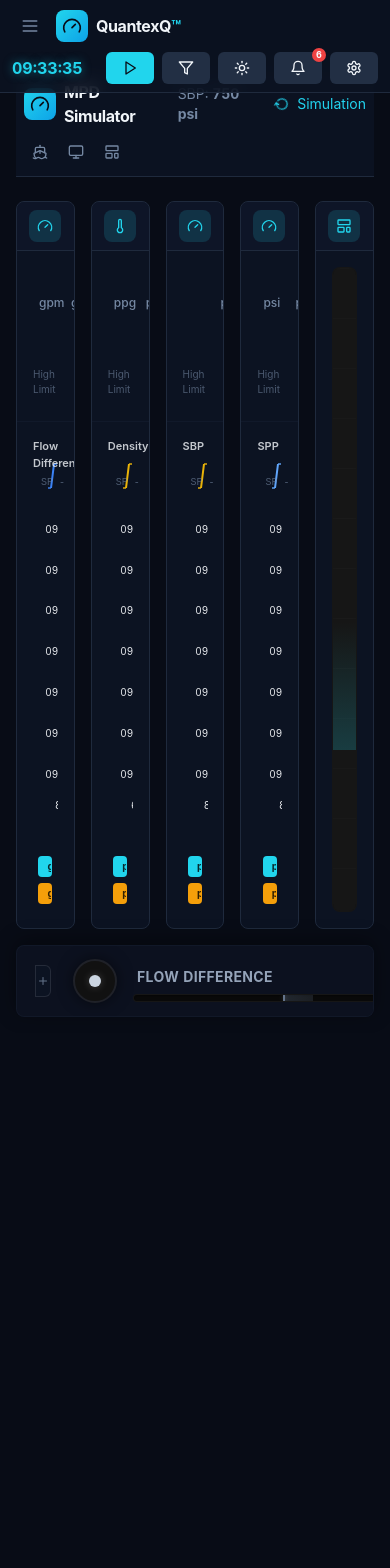
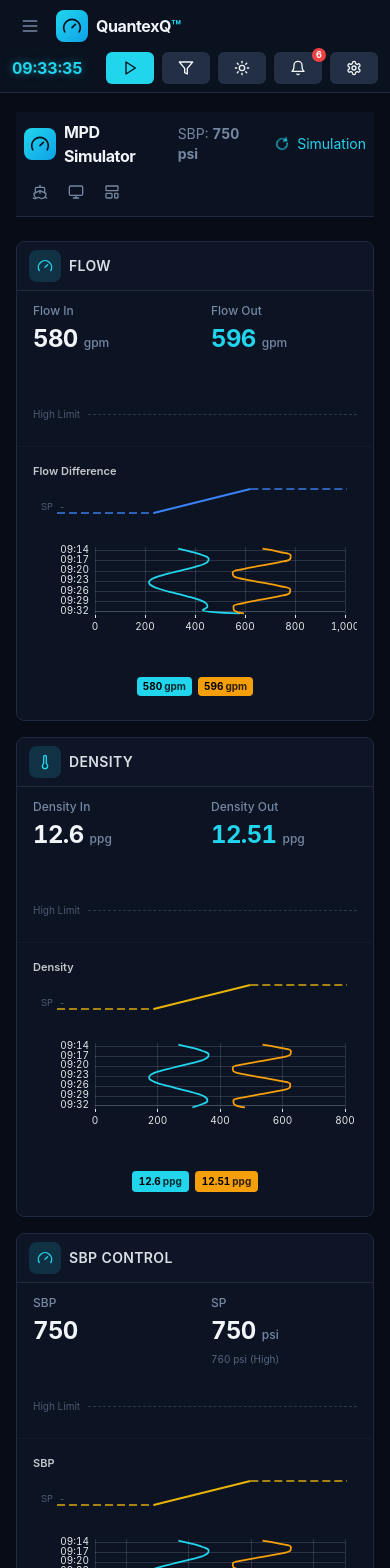
Before and after one commit to tirthpatel3107/QuantexQ, a React (Vite) app: page /mpd-simulator in a window 390 px wide. Shown: the top 1568 px of the page. Before the commit the page ends 1033 px from the top, so only its background shows below. Built offline with nearby package versions, Linux system fonts and the light colour scheme.

Commit message:
Fix: Temo Responsive changes of Mpd Simulator

```diff
--- a/src/pages/MpdSimulator.tsx
+++ b/src/pages/MpdSimulator.tsx
@@ -655,13 +655,13 @@ function ControlPanel({
   setShowFlowControls: (v: boolean) => void;
 }) {
   return (
-    <div className="h-[72px] bg-[#0C111F] border border-border/30 rounded-lg px-4 flex items-center shrink-0 backdrop-blur-sm z-10 font-sans shadow-[0_-4px_20px_rgba(0,0,0,0.4)] overflow-hidden select-none">
+    <div className="h-[72px] bg-[#0C111F] border border-border/30 rounded-lg px-2 sm:px-4 flex items-center shrink-0 backdrop-blur-sm z-10 font-sans shadow-[0_-4px_20px_rgba(0,0,0,0.4)] overflow-x-auto overflow-y-hidden select-none custom-scrollbar">
       {/* 1. Toggle & Flow Difference (Left) */}
-      <div className="flex h-full items-center pl-2 pr-6 gap-4 bg-[#0C111F] border-r border-white/5 relative group shrink-0">
+      <div className="flex h-full items-center pl-1 pr-3 sm:pl-2 sm:pr-6 gap-2 sm:gap-4 bg-[#0C111F] border-r border-white/5 relative group shrink-0">
         {/* Toggle Button - Absolute left or flex */}
         <button
           onClick={() => setShowFlowControls(!showFlowControls)}
-          className="h-full w-5 flex items-center justify-center hover:bg-white/5 transition-colors -ml-2 mr-1"
+          className="h-full w-5 flex items-center justify-center hover:bg-white/5 transition-colors -ml-1 sm:-ml-2 mr-1"
         >
           <div className="h-8 w-4 bg-[#0C1322] border border-white/10 rounded-r-md flex items-center justify-center">
             {showFlowControls ? (
@@ -673,22 +673,21 @@ function ControlPanel({
         </button>
 
         {/* Flow Difference Component */}
-        <div className="flex items-center gap-4 w-[360px]">
+        <div className="flex items-center gap-2 sm:gap-4 w-[240px] xs:w-[280px] sm:w-[320px] md:w-[360px]">
           {/* Icon */}
-          <div className="h-10 w-10 rounded-full bg-[#111] flex items-center justify-center border-2 border-[#1f2128] shadow-[0_0_15px_rgba(0,0,0,0.5)] shrink-0 box-content">
-            <div className="h-3 w-3 bg-slate-300 rounded-full shadow-[0_0_8px_rgba(255,255,255,0.2)]" />
+          <div className="hidden xs:flex h-8 w-8 sm:h-10 sm:w-10 rounded-full bg-[#111] items-center justify-center border-2 border-[#1f2128] shadow-[0_0_15px_rgba(0,0,0,0.5)] shrink-0 box-content">
+            <div className="h-2.5 w-2.5 sm:h-3 sm:w-3 bg-slate-300 rounded-full shadow-[0_0_8px_rgba(255,255,255,0.2)]" />
           </div>
 
           {/* Text & Bar */}
           <div className="flex-1 flex flex-col justify-center gap-1.5 pt-1">
             <div className="flex items-baseline justify-between w-full px-1">
-              <span className="panel-title text-sm font-bold text-slate-400 tracking-wide">
+              <span className="panel-title text-xc sm:text-sm font-bold text-slate-400 tracking-wide uppercase whitespace-nowrap">
                 Flow Difference
               </span>
-              {/* <span className="text-lg font-bold tabular-nums text-white leading-none antialiased"> */}
-              <span className="font-bold tabular-nums text-primary flex-shrink-0 antialiased">
+              <span className="font-bold tabular-nums text-primary flex-shrink-0 antialiased text-xs sm:text-base">
                 0{" "}
-                <span className="text-[14px] text-primary font-medium ml-0.5 antialiased">
+                <span className="text-[10px] sm:text-[14px] text-primary font-medium ml-0.5 antialiased">
                   gpm
                 </span>
               </span>
@@ -704,14 +703,14 @@ function ControlPanel({
       </div>
 
       {/* 2. Gauges (Middle) */}
-      <div className="flex items-center gap-5 px-6 border-r border-white/5 h-full bg-[#0C111F] shrink-0">
-        <div className="flex gap-4">
+      <div className="flex items-center gap-3 sm:gap-5 px-3 sm:px-6 border-r border-white/5 h-full bg-[#0C111F] shrink-0">
+        <div className="flex gap-2 sm:gap-4">
           <ArcGauge value={0} label="Choke A" color="#60a5fa" />
           <ArcGauge value={100} label="Choke B" color="#eab308" />
         </div>
 
         {/* Arrow & Limit Indicator */}
-        <div className="flex flex-col gap-1.5 w-28 opacity-80 pt-1">
+        <div className="flex flex-col gap-1.5 w-20 sm:w-28 opacity-80 pt-1">
           {/* Arrow Line */}
           <div className="h-[2px] w-full bg-[#1f2937] relative mt-1">
             <div className="absolute left-0 top-1/2 -translate-y-1/2 h-0 w-0 border-y-[3px] border-y-transparent border-r-[6px] border-r-[#eab308]" />
@@ -729,27 +728,27 @@ function ControlPanel({
       </div>
 
       {/* 3. Auto Controls (Right) */}
-      <div className="flex-1 flex flex-col justify-center gap-2.5 px-6 min-w-0">
+      <div className="flex-1 flex flex-col justify-center gap-2.5 px-3 sm:px-6 min-w-[320px] md:min-w-[500px]">
         {/* Auto Control Row */}
-        <div className="flex items-center gap-4">
-          <span className="text-[10px] font-bold text-slate-500 uppercase tracking-wider w-28 text-right shrink-0">
+        <div className="flex items-center gap-2 sm:gap-4">
+          <span className="text-[9px] sm:text-[10px] font-bold text-slate-500 uppercase tracking-wider w-24 sm:w-28 text-right shrink-0 whitespace-nowrap">
             AUTO CONTROL
           </span>
           <div className="flex-1 h-4 bg-[#0a0a0c] rounded-[1px] border border-white/5 p-[1px]">
             <SegmentedBar count={60} fillCount={0} emptyColor="bg-[#15171e]" />
           </div>
-          <span className="text-[9px] font-mono text-slate-700 font-bold shrink-0 w-24 text-right">
+          <span className="hidden sm:inline-block text-[9px] font-mono text-slate-700 font-bold shrink-0 w-24 text-right">
             Hi/Day / AAC p
           </span>
         </div>
 
         {/* Auto Detection Row */}
-        <div className="flex items-center gap-4">
-          <span className="text-[10px] font-bold text-slate-500 uppercase tracking-wider w-28 text-right shrink-0">
+        <div className="flex items-center gap-2 sm:gap-4">
+          <span className="text-[9px] sm:text-[10px] font-bold text-slate-500 uppercase tracking-wider w-24 sm:w-28 text-right shrink-0 whitespace-nowrap">
             AUTO DETECTION
           </span>
-          <div className="flex items-center gap-3 flex-1 min-w-0">
-            <span className="text-xs font-bold text-cyan-400 ml-1 w-6 shrink-0">
+          <div className="flex items-center gap-2 sm:gap-3 flex-1 min-w-0">
+            <span className="text-[10px] sm:text-xs font-bold text-cyan-400 ml-1 w-4 sm:w-6 shrink-0">
               ON
             </span>
             <div className="flex-1 h-4 bg-[#0a0a0c] rounded-[1px] border border-white/5 p-[1px]">
@@ -762,17 +761,17 @@ function ControlPanel({
             </div>
           </div>
 
-          <div className="ml-auto flex gap-2 items-center shrink-0 w-24 justify-end">
-            <span className="text-[9px] font-mono text-slate-700 font-bold">
+          <div className="ml-auto flex gap-1 sm:gap-2 items-center shrink-0 w-auto sm:w-24 justify-end">
+            <span className="hidden sm:inline text-[9px] font-mono text-slate-700 font-bold">
               1600
             </span>
-            <span className="text-[9px] font-mono text-slate-700 font-bold">
+            <span className="hidden sm:inline text-[9px] font-mono text-slate-700 font-bold">
               Tria
             </span>
             <span className="bg-[#111] border border-white/10 px-1.5 py-0.5 rounded-[2px] text-white font-bold text-[10px] font-mono min-w-[28px] text-center">
               155
             </span>
-            <span className="text-[9px] font-mono text-slate-600 font-bold">
+            <span className="hidden sm:inline text-[9px] font-mono text-slate-600 font-bold">
               ppm
             </span>
           </div>
@@ -816,7 +815,7 @@ export default function MpdSimulator() {
   return (
     <PageLayout className="pt-14">
       {/* <SidebarLayout> */}
-      <div className="px-4 py-4">
+      <div className="px-4 py-4 max-sm:mt-10">
         <PageHeaderBar
           icon={<Gauge className="h-5 w-5 text-primary-foreground" />}
           title="MPD Simulator"
@@ -836,26 +835,45 @@ export default function MpdSimulator() {
         />
       </div>
 
-      <div className="flex flex-col h-[calc(100vh-theme(spacing.1))] bg-background text-foreground overflow-hidden font-sans selection:bg-primary/20">
+      <div className="flex flex-col bg-background text-foreground overflow-hidden font-sans selection:bg-primary/20">
         {/* <SimulatorHeader /> */}
 
         <div className="flex flex-1 min-h-0 relative px-4 pb-4">
           {/* <Sidebar /> */}
 
+          <div>
+            <div
+              className={cn(
+                // "absolute bottom-0 sm:-bottom-[45px] md:-bottom-[5px] left-0 right-0 z-30 transition-all duration-300 ease-in-out transform",
+                "absolute max-w-[400px] max-sm:max-w-[300px] ml-4 bottom-[102px] max-lg:bottom-[100px] left-0 right-0 z-50 transition-all duration-300 ease-in-out transform",
+                showFlowControls
+                  ? "translate-y-0 opacity-100  bg-[#0C1322]"
+                  : "translate-y-8 opacity-0 pointer-events-none",
+              )}
+            >
+              <div className="bg-black/60 backdrop-blur-sm border-t border-white/5 shadow-2xl rounded-b-lg p-3">
+                <FlowControlStack />
+              </div>
+            </div>
+          </div>
+
           <main className="flex-1 flex flex-col min-w-0 bg-background">
             {/* Top Grid Area */}
-            <div className="flex-1 grid grid-cols-5 gap-4 py-4 pt-2 min-h-0 overflow-visible relative">
+            <div>
+              <div className="flex-1 grid grid-cols-5 gap-4 py-4 pt-2 min-h-0 xs:grid-cols-1 max-sm:pb-4 max-sm:grid-cols-1 sm:grid-cols-2 md:grid-cols-3 lg:grid-cols-5 gap-2 xs:gap-2 sm:gap-3 md:gap-4 py-2 sm:py-3 md:py-4 pt-2 min-h-0 overflow-y-auto custom-scrollbar relative pb-20 md:pb-4 overflow-visible relative">
                 {/* Wallpaper / Grid lines effect */}
                 <div
                   className="absolute inset-0 pointer-events-none opacity-[0.03]"
                   style={{
-                  // backgroundImage: `linear-gradient(#fff 1px, transparent 1px), linear-gradient(90deg, #fff 1px, transparent 1px)`,
                     backgroundSize: "40px 40px",
                   }}
                 />
 
                 {/* Col 1: Flow */}
-              <div className="group flex flex-col h-full bg-card rounded-lg border border-border overflow-hidden transition-all duration-200 hover:border-primary/60 hover:shadow-lg hover:-translate-y-[2px]">
+                <div className="relative">
+                  {/* Main Card */}
+                  <div className="group flex flex-col min-h-[480px] max-h-[620px] h-full bg-card rounded-lg border border-border overflow-hidden transition-all duration-200 hover:border-primary/60 hover:shadow-lg hover:-translate-y-[2px]">
+                    {/* Header */}
                     <div className="panel-header flex items-center justify-between gap-2">
                       <div className="flex items-center gap-2 min-w-0">
                         <button
@@ -864,18 +882,14 @@ export default function MpdSimulator() {
                           className="relative flex h-8 w-8 flex-shrink-0 items-center justify-center rounded-lg bg-primary/15 text-primary cursor-pointer focus:outline-none focus:bg-primary/25 focus:ring-2 focus:ring-primary/40 focus:ring-inset"
                           aria-label="Flow panel actions"
                         >
-                      <Gauge
-                        className="h-4 w-4 transition-opacity group-hover:opacity-0"
-                        aria-hidden
-                      />
-                      <Maximize2
-                        className="absolute h-4 w-4 opacity-0 transition-opacity group-hover:opacity-100"
-                        aria-hidden
-                      />
+                          <Gauge className="h-4 w-4 transition-opacity group-hover:opacity-0" />
+                          <Maximize2 className="absolute h-4 w-4 opacity-0 transition-opacity group-hover:opacity-100" />
                         </button>
                         <span className="panel-title truncate">Flow</span>
                       </div>
                     </div>
+
+                    {/* Stats */}
                     <div className="p-4 pt-3 pb-6 border-b border-border/30">
                       <div className="grid grid-cols-2 gap-x-8 gap-y-4">
                         <StatRow label="Flow In" value="580" unit="gpm" />
@@ -891,14 +905,14 @@ export default function MpdSimulator() {
                         <div className="flex-1 border-b border-dashed border-muted-foreground/50"></div>
                       </div>
                     </div>
+
+                    {/* Charts Section */}
                     <div className="flex-1 min-h-0 p-4 flex flex-col relative gap-4">
-                  {/* Setpoint Transition Component */}
                       <SetpointTransitionChart
                         label="Flow Difference"
                         color="#3b82f6"
                       />
 
-                  {/* Main Chart */}
                       <div className="flex-1 min-h-0 -ml-2 pb-4">
                         <SimulatorChart
                           color="#21d5ed"
@@ -918,71 +932,35 @@ export default function MpdSimulator() {
                           { label: "Flow Out", value: "596", unit: "gpm" },
                         ].map((m, i) => {
                           const badgeBgColors = ["#21d5ed", "#f59f0a"] as const;
-                      const isLastBadge = i % 2 === 2; // Keep logic simple or just rely on index
-                      const bgColor = badgeBgColors[i % badgeBgColors.length];
-
-                      const tooltipText = m.label ?? "";
+                          const bgColor =
+                            badgeBgColors[i % badgeBgColors.length];
 
                           return (
                             <Tooltip key={i}>
                               <TooltipTrigger asChild>
                                 <span
-                              className={cn(
-                                "inline-flex min-w-0 flex-shrink items-center rounded border border-transparent px-1.5 py-0.5 text-[10px] tabular-nums overflow-hidden cursor-default font-bold antialiased",
-                                isLastBadge
-                                  ? "bg-black text-white dark:bg-white dark:text-black"
-                                  : "text-black",
-                              )}
-                              style={
-                                bgColor != null
-                                  ? { backgroundColor: bgColor }
-                                  : undefined
-                              }
+                                  className="inline-flex items-center rounded px-1.5 py-0.5 text-[10px] font-bold text-black tabular-nums"
+                                  style={{ backgroundColor: bgColor }}
                                 >
-                              <span className="min-w-0 truncate font-bold">
                                   {m.value}
-                              </span>
-                              {m.unit != null && m.unit !== "" && (
-                                <span
-                                  className="ml-0.5 shrink-0 font-bold"
-                                  style={{ opacity: 0.8 }}
-                                >
+                                  <span className="ml-0.5 opacity-80">
                                     {m.unit}
                                   </span>
-                              )}
                                 </span>
                               </TooltipTrigger>
                               <TooltipContent>
-                            <p>{tooltipText}</p>
+                                <p>{m.label}</p>
                               </TooltipContent>
                             </Tooltip>
                           );
                         })}
-                  </div>
-
-                  {/* Integrated Flow Column Stack - overlay positioned */}
-                  <div
-                    className={cn(
-                      "absolute bottom-0 left-0 right-0 z-20 pb-2 px-2 transition-all duration-300 ease-in-out transform flex flex-col justify-end pointer-events-none",
-                      showFlowControls
-                        ? "translate-y-0 opacity-100 bg-[#0C1322]"
-                        : "translate-y-8 opacity-0",
-                    )}
-                  >
-                    <div
-                      className={cn(
-                        "bg-black/60 backdrop-blur-sm border-t border-white/5 rounded-t-sm shadow-2xl pt-2 -mx-2 px-2 pb-2",
-                        showFlowControls ? "pointer-events-auto" : "pointer-events-none",
-                      )}
-                    >
-                      <FlowControlStack />
                       </div>
                     </div>
                   </div>
                 </div>
 
                 {/* Col 2: Density */}
-              <div className="group flex flex-col h-full bg-card rounded-lg border border-border overflow-hidden transition-all duration-200 hover:border-primary/60 hover:shadow-lg hover:-translate-y-[2px]">
+                <div className="group flex flex-col min-h-[480px] max-h-[620px] h-full bg-card rounded-lg border border-border overflow-hidden transition-all duration-200 hover:border-primary/60 hover:shadow-lg hover:-translate-y-[2px]">
                   <div className="panel-header flex items-center justify-between gap-2">
                     <div className="flex items-center gap-2 min-w-0">
                       <button
@@ -1088,7 +1066,7 @@ export default function MpdSimulator() {
                 </div>
 
                 {/* Col 3: SBP Control */}
-              <div className="group flex flex-col h-full bg-card rounded-lg border border-border overflow-hidden transition-all duration-200 hover:border-primary/60 hover:shadow-lg hover:-translate-y-[2px]">
+                <div className="group flex flex-col min-h-[480px] max-h-[620px] h-full bg-card rounded-lg border border-border overflow-hidden transition-all duration-200 hover:border-primary/60 hover:shadow-lg hover:-translate-y-[2px]">
                   <div className="panel-header flex items-center justify-between gap-2">
                     <div className="flex items-center gap-2 min-w-0">
                       <button
@@ -1194,7 +1172,7 @@ export default function MpdSimulator() {
                 </div>
 
                 {/* Col 4: SPP Control */}
-              <div className="group flex flex-col h-full bg-card rounded-lg border border-border overflow-hidden transition-all duration-200 hover:border-primary/60 hover:shadow-lg hover:-translate-y-[2px]">
+                <div className="group flex flex-col min-h-[480px] max-h-[620px] h-full bg-card rounded-lg border border-border overflow-hidden transition-all duration-200 hover:border-primary/60 hover:shadow-lg hover:-translate-y-[2px]">
                   <div className="panel-header flex items-center justify-between gap-2">
                     <div className="flex items-center gap-2 min-w-0">
                       <button
@@ -1217,7 +1195,12 @@ export default function MpdSimulator() {
                   </div>
                   <div className="p-4 pt-3 pb-6 border-b border-border/30">
                     <div className="grid grid-cols-2 gap-x-8 gap-y-4">
-                    <StatRow label="SPP" value="6146.5" unit="psi" highlight />
+                      <StatRow
+                        label="SPP"
+                        value="6146.5"
+                        unit="psi"
+                        highlight
+                      />
                       <StatRow
                         label="SP"
                         value="6150"
@@ -1300,7 +1283,7 @@ export default function MpdSimulator() {
                 </div>
 
                 {/* Col 5: Well Visualization */}
-              <div className="group flex flex-col h-full bg-card rounded-lg border border-border overflow-hidden transition-all duration-200 hover:border-primary/60 hover:shadow-lg hover:-translate-y-[2px]">
+                <div className="group flex flex-col min-h-[480px] max-h-[620px] h-full bg-card rounded-lg border border-border overflow-hidden transition-all duration-200 hover:border-primary/60 hover:shadow-lg hover:-translate-y-[2px]">
                   <div className="panel-header flex items-center justify-between gap-2">
                     <div className="flex items-center gap-2 min-w-0">
                       <button
@@ -1334,27 +1317,32 @@ export default function MpdSimulator() {
 
                       {/* Mock well bore */}
                       <div className="absolute top-0 bottom-0 left-1/2 -translate-x-1/2 w-16 border-l border-r border-white/10 bg-white/5">
-                      <div className="absolute bottom-1/4 left-0 right-0 h-32 bg-gradient-to-b from-transparent to-primary/20"></div>
-                    </div>
-
-
-                  </div>
-
-
+                        <div className="absolute bottom-[20%] left-0 right-0 h-[30%] bg-gradient-to-t from-[#21d5ed]/40 to-[#21d5ed]/5 border-y border-[#21d5ed]/30 shadow-[0_0_15px_rgba(33,213,237,0.15)]"></div>
                       </div>
                     </div>
                   </div>
-
+                </div>
+              </div>
               {/* Bottom Control Area */}
               <ControlPanel
                 showFlowControls={showFlowControls}
                 setShowFlowControls={setShowFlowControls}
               />
+            </div>
+
+            {/* Bottom Control Area */}
+            {/* <ControlPanel
+              showFlowControls={showFlowControls}
+              setShowFlowControls={setShowFlowControls}
+            /> */}
           </main>
         </div>
       </div>
 
-      <Dialog open={!!expandedCard} onOpenChange={(open) => !open && setExpandedCard(null)}>
+      <Dialog
+        open={!!expandedCard}
+        onOpenChange={(open) => !open && setExpandedCard(null)}
+      >
         <DialogContent className="max-w-4xl max-h-[90vh] flex flex-col h-[80vh]">
           <DialogHeader>
             <DialogTitle className="text-foreground font-bold uppercase tracking-wide">
@@ -1384,9 +1372,14 @@ export default function MpdSimulator() {
                     { label: "Flow In", value: "580", unit: "gpm" },
                     { label: "Flow Out", value: "596", unit: "gpm" },
                   ].map((m, i) => (
-                       <div key={i} className="inline-flex items-center rounded px-2 py-1 text-xs font-bold bg-[#21d5ed] text-black first:bg-[#21d5ed] last:bg-[#f59f0a]">
+                    <div
+                      key={i}
+                      className="inline-flex items-center rounded px-2 py-1 text-xs font-bold bg-[#21d5ed] text-black first:bg-[#21d5ed] last:bg-[#f59f0a]"
+                    >
                       <span className="mr-1 opacity-70">{m.label}:</span>
-                          <span>{m.value} {m.unit}</span>
+                      <span>
+                        {m.value} {m.unit}
+                      </span>
                     </div>
                   ))}
                 </div>
@@ -1410,9 +1403,14 @@ export default function MpdSimulator() {
                     { label: "Density In", value: "12.6", unit: "ppg" },
                     { label: "Density Out", value: "12.51", unit: "ppg" },
                   ].map((m, i) => (
-                       <div key={i} className="inline-flex items-center rounded px-2 py-1 text-xs font-bold bg-[#21d5ed] text-black first:bg-[#21d5ed] last:bg-[#f59f0a]">
+                    <div
+                      key={i}
+                      className="inline-flex items-center rounded px-2 py-1 text-xs font-bold bg-[#21d5ed] text-black first:bg-[#21d5ed] last:bg-[#f59f0a]"
+                    >
                       <span className="mr-1 opacity-70">{m.label}:</span>
-                          <span>{m.value} {m.unit}</span>
+                      <span>
+                        {m.value} {m.unit}
+                      </span>
                     </div>
                   ))}
                 </div>
@@ -1436,9 +1434,14 @@ export default function MpdSimulator() {
                     { label: "SBP", value: "750", unit: "psi" },
                     { label: "SP", value: "760", unit: "psi" },
                   ].map((m, i) => (
-                       <div key={i} className="inline-flex items-center rounded px-2 py-1 text-xs font-bold bg-[#21d5ed] text-black first:bg-[#21d5ed] last:bg-[#f59f0a]">
+                    <div
+                      key={i}
+                      className="inline-flex items-center rounded px-2 py-1 text-xs font-bold bg-[#21d5ed] text-black first:bg-[#21d5ed] last:bg-[#f59f0a]"
+                    >
                       <span className="mr-1 opacity-70">{m.label}:</span>
-                          <span>{m.value} {m.unit}</span>
+                      <span>
+                        {m.value} {m.unit}
+                      </span>
                     </div>
                   ))}
                 </div>
@@ -1462,9 +1465,14 @@ export default function MpdSimulator() {
                     { label: "SPP", value: "6146.5", unit: "psi" },
                     { label: "SP", value: "6150", unit: "psi" },
                   ].map((m, i) => (
-                       <div key={i} className="inline-flex items-center rounded px-2 py-1 text-xs font-bold bg-[#21d5ed] text-black first:bg-[#21d5ed] last:bg-[#f59f0a]">
+                    <div
+                      key={i}
+                      className="inline-flex items-center rounded px-2 py-1 text-xs font-bold bg-[#21d5ed] text-black first:bg-[#21d5ed] last:bg-[#f59f0a]"
+                    >
                       <span className="mr-1 opacity-70">{m.label}:</span>
-                          <span>{m.value} {m.unit}</span>
+                      <span>
+                        {m.value} {m.unit}
+                      </span>
                     </div>
                   ))}
                 </div>
```
Lines whose indentation alone changed are shown as unchanged.
